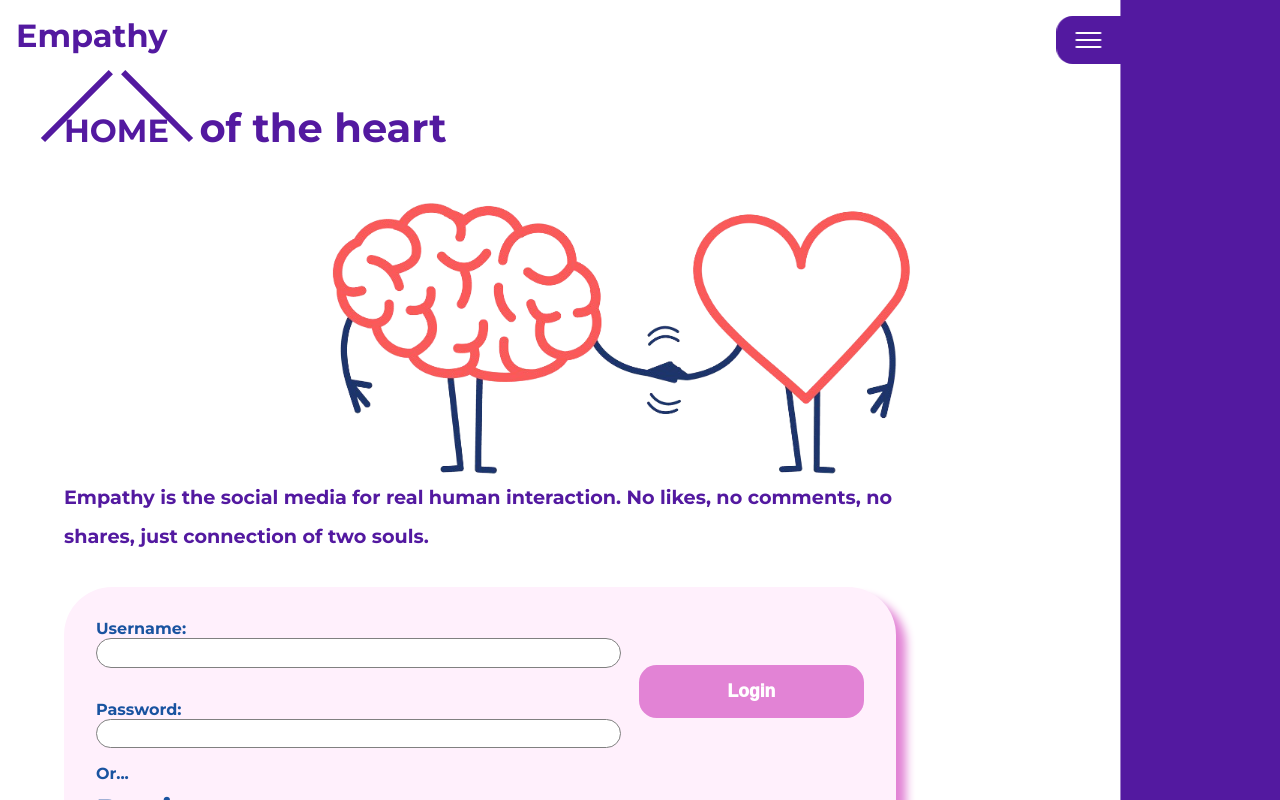
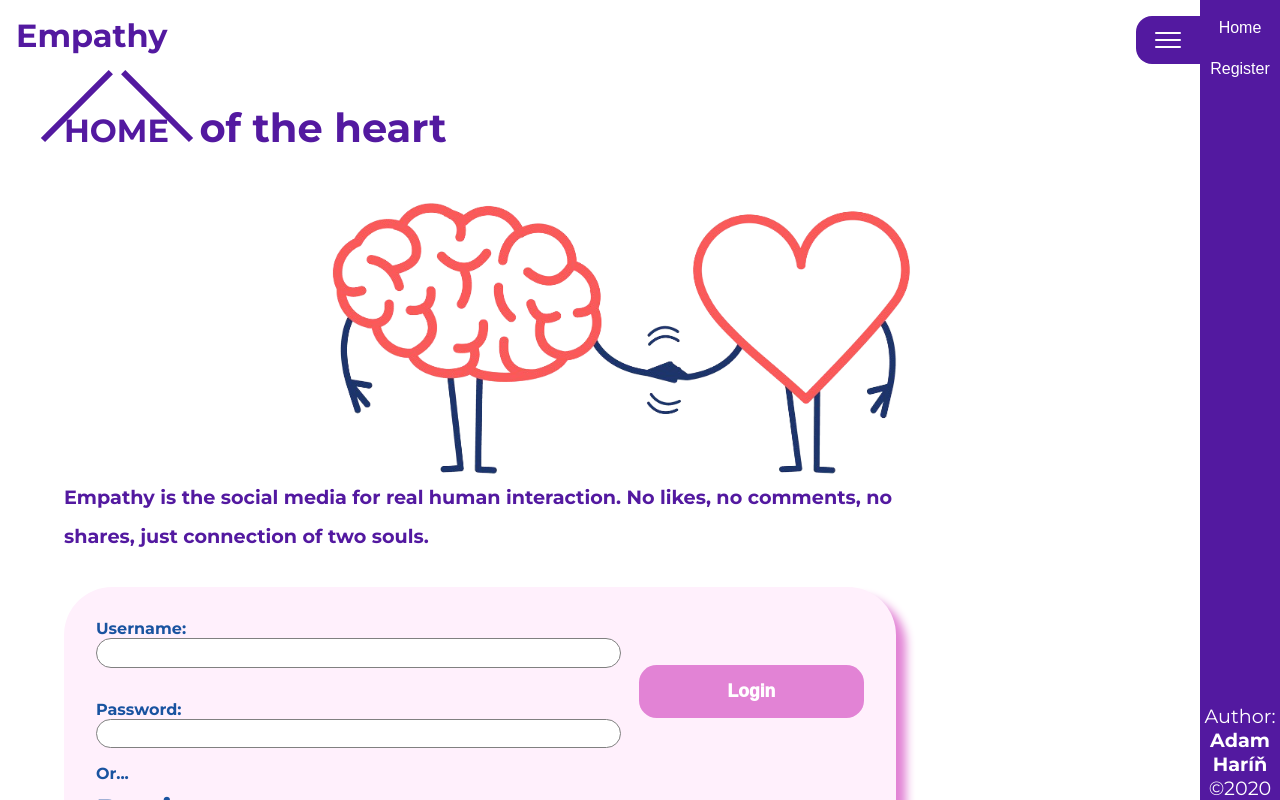
Before and after one commit to gartidas/Empathy, a plain HTML site: page index.html in a window 1280 px wide. Both pictures are taken after a click on the button 1248 px from the left and 40 px from the top of the page. Shown: the top 800 px of the page. Drawn offline with Linux system fonts and the light colour scheme.

Commit message:
Working navigation bar

```diff
--- a/css/main.css
+++ b/css/main.css
@@ -17,23 +17,52 @@ body {
 .nav {
     position: fixed;
     z-index: 5;
-    right: -10em;
+    right: -5em;
     top: 0;
     display: flex;
 }
 
 .navbar {
     height: 100vh;
-    width: 10em;
+    width: 5em;
     background-color: rgb(83, 25, 160);
 }
 
-.footer p {
+.navbar p {
     text-align: center;
-    background: rgb(0, 0, 69);
     color: white;
-    margin-top: -1em;
-    z-index: 1;
+    font-size: 1.2rem;
+    bottom: 0;
+    position: fixed;
+}
+
+.button-list {
+    display: flex;
+    justify-content: flex-start;
+    flex-direction: column;
+    align-items: center;
+}
+
+.navbar input[type=submit] {
+    background-color: rgb(83, 25, 160);
+    width: 5em;
+    color: white;
+    font-size: 1rem;
+    cursor: pointer;
+    padding: .2em;
+    margin-bottom: 1em;
+}
+
+.navbar input[type=submit]:hover {
+    background-color: rgb(60, 7, 131);
+}
+
+.button-list {
+    margin-top: 1em;
+}
+
+.author-name {
+    font-weight: bold;
 }
 
 .footer img {
@@ -288,11 +317,6 @@ h2 {
         margin-top: 0;
         margin-bottom: .5em;
     }
-    .footer p {
-        color: black;
-        background: white;
-        margin-top: 4em;
-    }
 }
 
 @media(min-width:1300px) {
@@ -325,11 +349,11 @@ h2 {
 }
 
 .animation-showNavBar {
-    animation: showNavBar 3s forwards;
+    animation: showNavBar 2s forwards;
 }
 
 .animation-hideNavBar {
-    animation: hideNavBar 3s forwards;
+    animation: hideNavBar 2s forwards;
 }
 
 @keyframes fadeIn {
@@ -363,13 +387,13 @@ h2 {
         transform: translateX(0);
     }
     to {
-        transform: translateX(-10em);
+        transform: translateX(-5em);
     }
 }
 
 @keyframes hideNavBar {
     from {
-        transform: translateX(-10em);
+        transform: translateX(-5em);
     }
     to {
         transform: translateX(0);
--- a/index.html
+++ b/index.html
@@ -21,7 +21,16 @@
             <div class="nav" id="nav">
                 <input type="button" class="show-nav-btn" id="show-nav-btn" value="">
                 <div class="navbar" id="navbar">
+                    <form class="button-list">
+                        <input type="submit" class="home-btn" value="Home" formaction="/index.html">
 
+                        <input type="submit" class="register-btn" value="Register" formaction="/register.html">
+                    </form>
+
+
+                    <p>
+                        Author: <span class="author-name">Adam Haríň</span> ©2020
+                    </p>
                 </div>
             </div>
         </header>
@@ -69,7 +78,6 @@
 
     <div class="footer">
         <img src="images/people.png" alt="Painted picture of silhouette of people">
-        <p>Author: <span>Adam Haríň</span> ©2020</p>
     </div>
 
     <script type="text/javascript" src="js/main.js"></script>
```
Also changed, not shown: register.html (+1 -1 lines).
